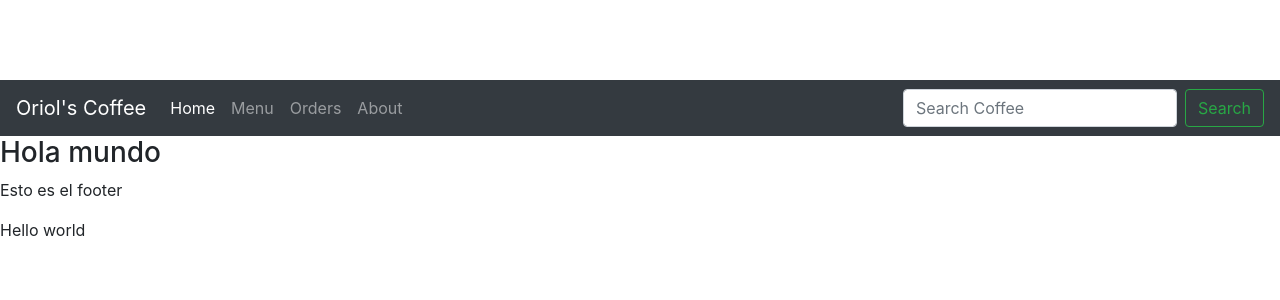
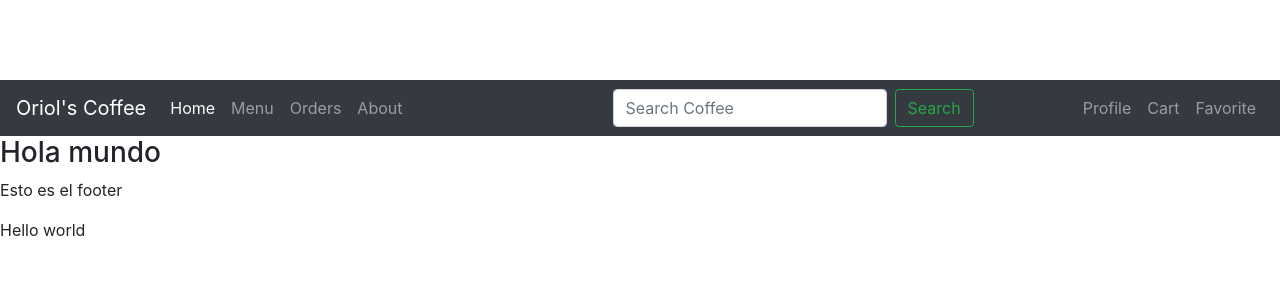
Before and after one commit to Dev-OriolCC/CoffeeShop-WebApp, a PHP site: page / in a window 1280 px wide. Shown: the top 300 px of the page. Run offline with PHP 8.4, Linux system fonts and the light colour scheme.

Commit message:
Header fixed

```diff
--- a/components/header.php
+++ b/components/header.php
@@ -3,12 +3,11 @@
 
 
 ?>
-<nav class="navbar navbar-expand-lg navbar-dark bg-dark">
+<nav class="navbar navbar-expand-lg navbar-dark bg-dark sticky-top">
   <button class="navbar-toggler" type="button" data-toggle="collapse" data-target="#navbarTogglerDemo03" aria-controls="navbarTogglerDemo03" aria-expanded="false" aria-label="Toggle navigation">
     <span class="navbar-toggler-icon"></span>
   </button>
   <a class="navbar-brand" href="#">Oriol's Coffee</a>
-
   <div class="collapse navbar-collapse" id="navbarTogglerDemo03">
     <ul class="navbar-nav mr-auto mt-2 mt-lg-0">
       <li class="nav-item active">
@@ -24,9 +23,20 @@
         <a class="nav-link" href="#">About</a>
       </li>
     </ul>
-    <form class="form-inline my-2 my-lg-0">
-      <input class="form-control mr-sm-2" type="search" placeholder="Search Coffee" aria-label="Search">
-      <button class="btn btn-outline-success my-2 my-sm-0" type="submit">Search</button>
+    <form class="form-inline my-2 my-lg-0 ml-auto">
+        <input class="form-control mr-sm-2" type="search" placeholder="Search Coffee" aria-label="Search">
+        <button class="btn btn-outline-success my-2 my-sm-0" type="submit">Search</button>
     </form>
+    <ul class="navbar-nav ml-auto mt-2 mt-lg-0">
+        <li class="nav-item">
+            <a class="nav-link" href="#">Profile</a>
+        </li>
+        <li class="nav-item">
+            <a class="nav-link" href="#">Cart</a>
+        </li>
+        <li class="nav-item">
+            <a class="nav-link" href="#">Favorite</a>
+        </li>
+    </ul>
   </div>
 </nav>
```
Also changed, not shown: README.md.
